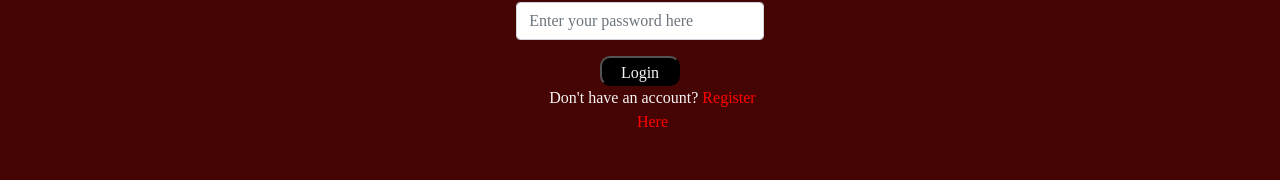
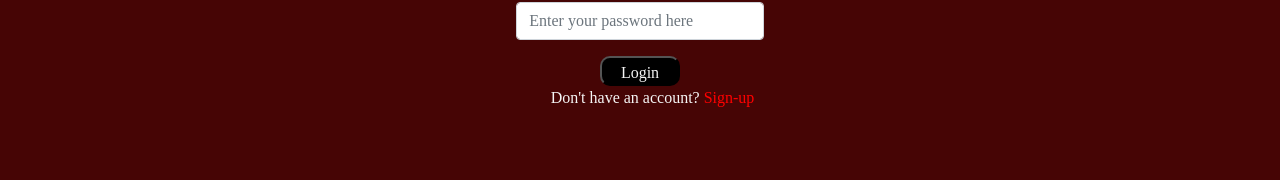
Before and after one commit to Udokailodigwe/udo_flix-React-client, a React (Vite) app: page / in a window 1280 px wide. Shown: the part 412-592 px from the top of the page. Built offline with nearby package versions, Linux system fonts and the light colour scheme.

Commit message:
Modified register text to sign-up

```diff
--- a/src/components/login-view/login-view.jsx
+++ b/src/components/login-view/login-view.jsx
@@ -80,7 +80,7 @@ export function LoginView(props) {
                             </button >
                         </div>
                         <p className="text-center" > Don't have an account?
-                            <Link to="/register" className="register-link"> Register Here</Link>
+                            <Link to="/register" className="register-link"> Sign-up </Link>
                         </p>
                     </Col>
                 </Form>
```
